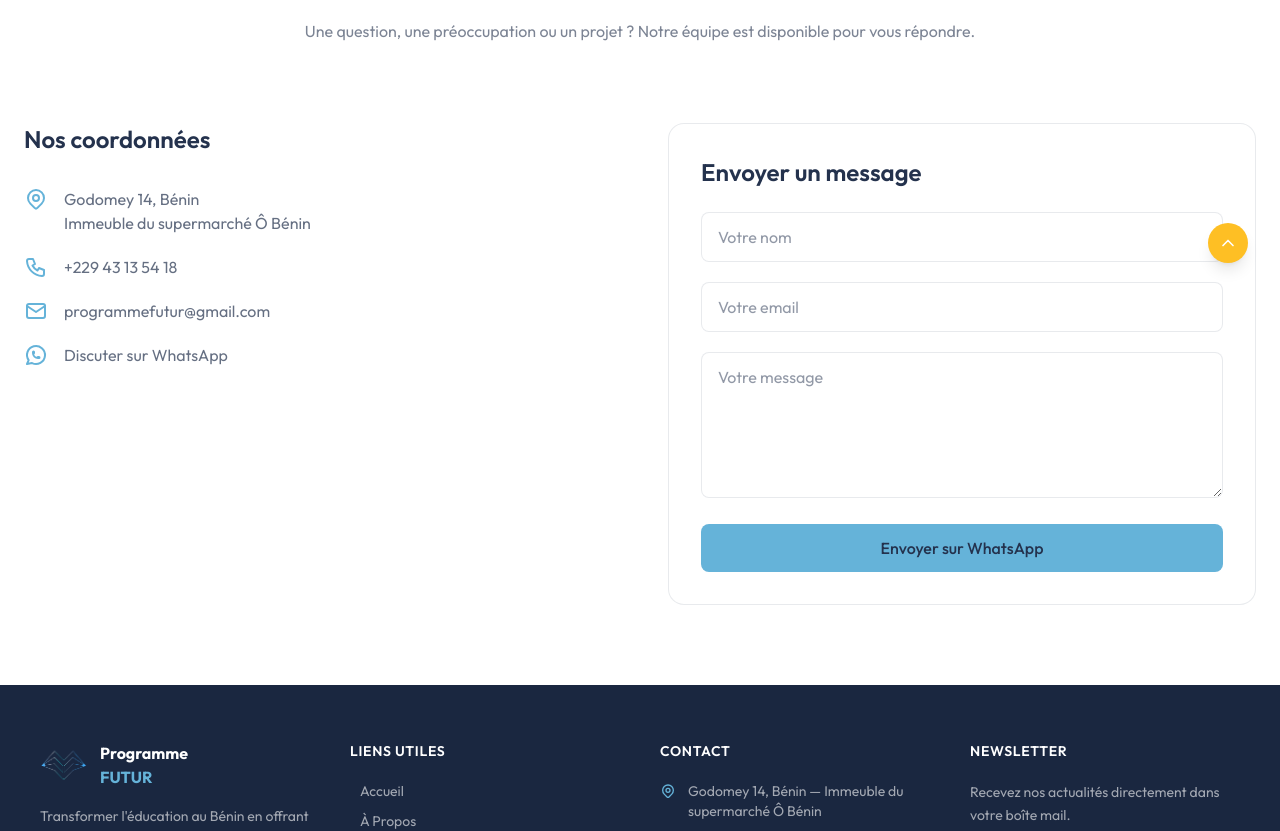
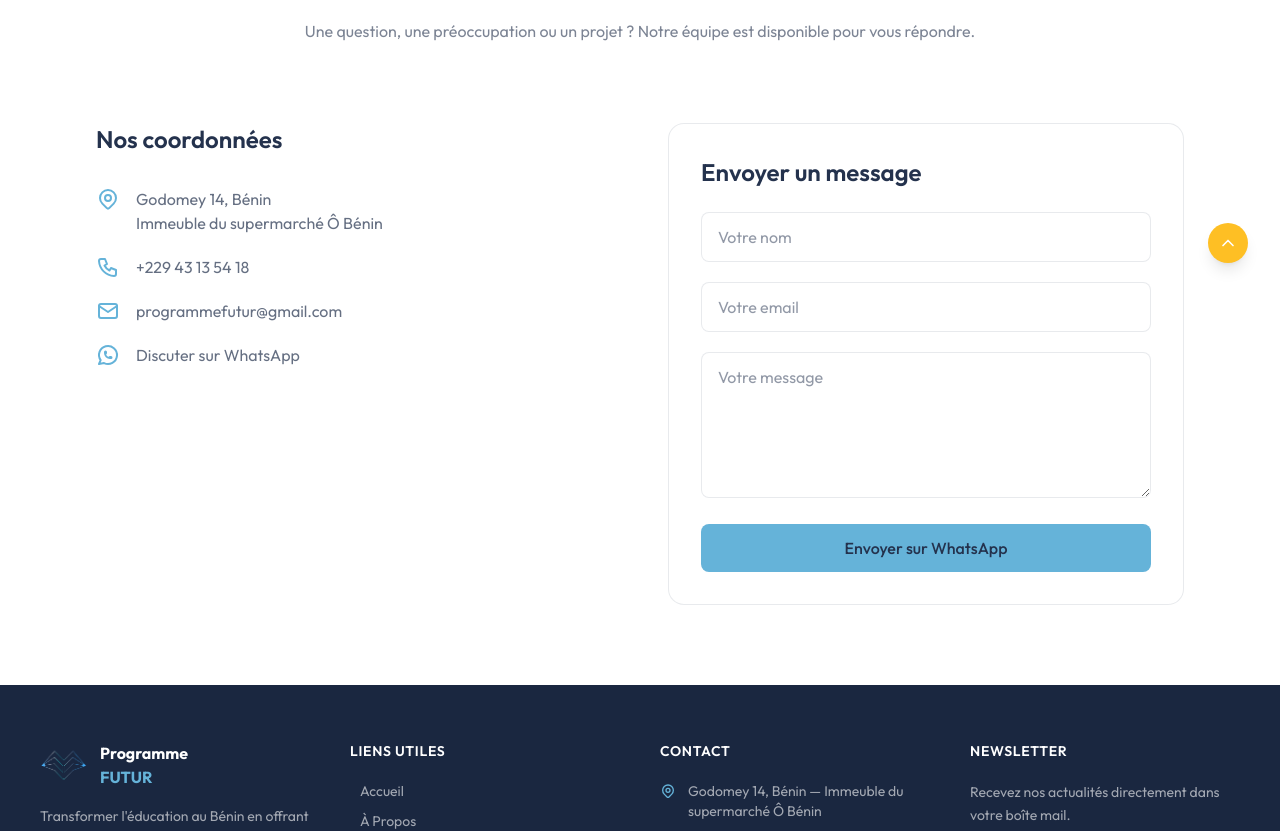
Before and after one commit to HermannRichy/programme-futur, a Next.js app: page /contact in a window 1280 px wide. Shown: the part 505-1336 px from the top of the page. Built offline with nearby package versions, Linux system fonts and the light colour scheme; no server answers.

Commit message:
Ajout de la marge dans la page contacte

```diff
--- a/src/components/sections/Contact.tsx
+++ b/src/components/sections/Contact.tsx
@@ -41,7 +41,7 @@
             </section>
 
             {/* CONTENT */}
-            <section className="max-w-7xl mx-auto px-6 pb-20 grid lg:grid-cols-2 gap-14">
+            <section className="max-w-7xl mx-auto px-6 pb-20 grid lg:px-24 lg:grid-cols-2 gap-14">
                 {/* INFOS */}
                 <div className="space-y-8">
                     <h2 className="text-2xl font-semibold">Nos coordonnées</h2>
```
